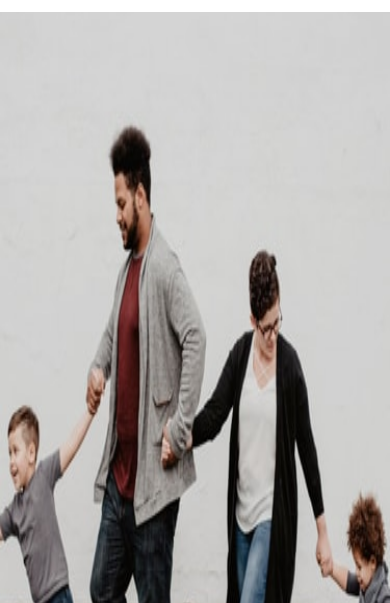
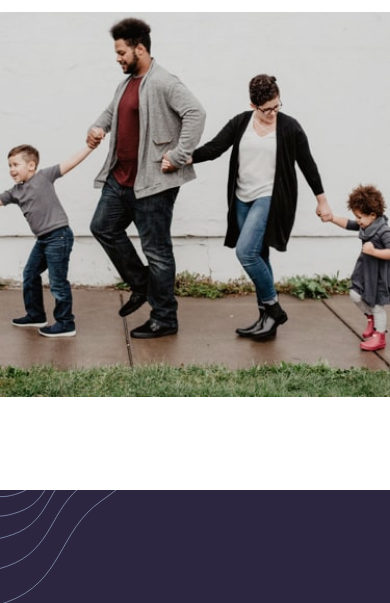
Before and after one commit to cseltzner/insure-landing-page, a plain HTML site: page index.html in a window 390 px wide. Shown: the part 72-675 px from the top of the page. Drawn offline with Linux system fonts and the light colour scheme.

Commit message:
Minor styling changes to mobile image

```diff
--- a/styles.css
+++ b/styles.css
@@ -402,17 +402,17 @@ section.banner {
 
   .mobile-grid {
     display: grid;
-    grid-template-rows: 100% 1fr;
+    grid-template-rows: 1fr 1fr;
   }
 
   .header__mobile-img {
     display: block;
     width: 100%;
+    margin-bottom: -2rem;
   }
 
   .header__mobile-img img {
     width: 100%;
-    height: 100%;
   }
 
   .header-grid__pattern-r {
```
